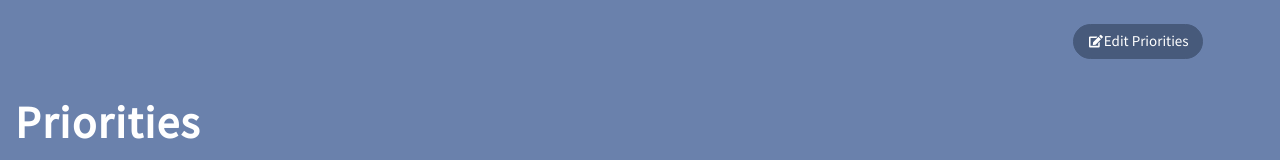
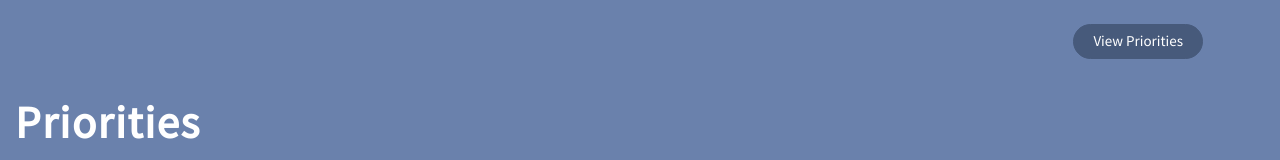
Before and after one commit to code4sac/neighborhood-connect, a React (Create React App) app: page /editPriorities in a window 1280 px wide. Shown: the top 160 px of the page. Built offline with nearby package versions, Linux system fonts and the light colour scheme.

Commit message:
remove optionIcon and make button redirect to priorities view

```diff
--- a/src/components/PrioritiesOrderPage.js
+++ b/src/components/PrioritiesOrderPage.js
@@ -2,8 +2,6 @@ import React from "react";
 import PriorityCard from "./PriorityCard";
 import Header from './Header';
 import LocationHolder from "./LocationHolder";
-
-import edit from "../assets/edit.svg";
 
 export default class PrioritiesOrderPage extends React.Component {
   // DUMMY DATA //
@@ -73,7 +71,7 @@ export default class PrioritiesOrderPage extends React.Component {
     let sortedData = [...this.state.priorities].sort((a, b) => (a.rank > b.rank ? 1 : -1));
     return (
       <div>
-        <Header title={"Priorities"} optionIcon={edit} option={"/editPriorities"} optionName={"Edit Priorities"} />
+        <Header title={"Priorities"} option={"/"} optionName={"View Priorities"} />
         <LocationHolder hood={"neighborhood"} />
         <div>
           <h2 style={{ color: '#6A81AC' }}>Rearrange Priorities</h2>
```
